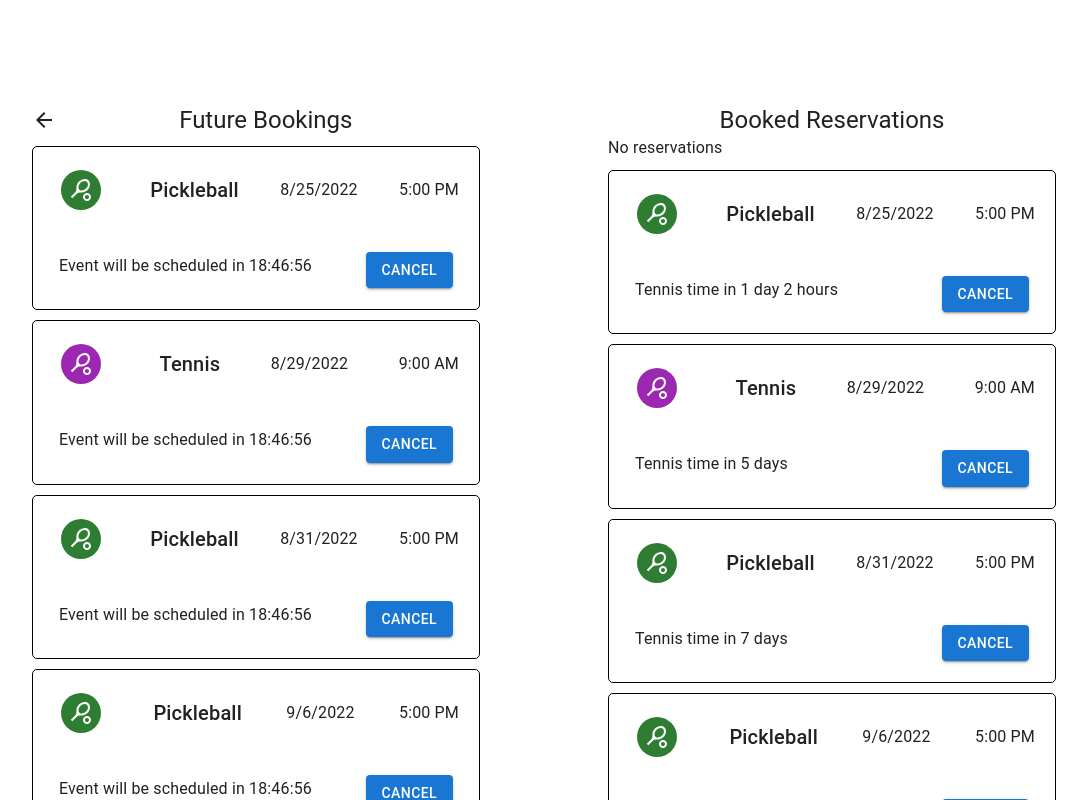
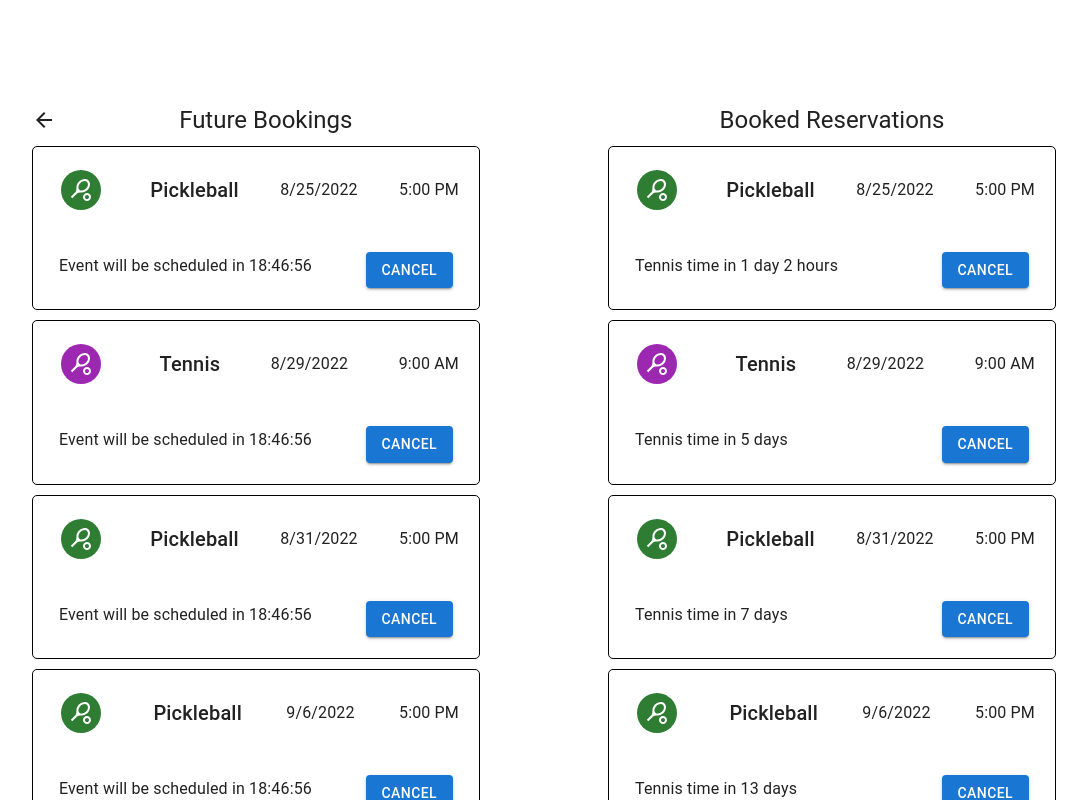
Before and after one commit to MarkAlperin/Personal-Website, a React (Create React App) app: page /tennis-time/reservations in a window 1280 px wide. Shown: the top 800 px of the page, without its empty margins (96-1183 px from the left). Built offline with nearby package versions, Linux system fonts and the light colour scheme.

Commit message:
fix no reservations display

```diff
--- a/src/apps/tennisTime/ResPage.js
+++ b/src/apps/tennisTime/ResPage.js
@@ -90,7 +90,7 @@ export default function ResPage() {
             </Typography>
             <StyledP>.</StyledP>
           </TitleContainer>
-          {!reservations.filter(res => res.isReserved && res.isAttempted).length && (
+          {!reservations.filter(res => res.isReserved).length && (
             <Typography variant="body1">No reservations</Typography>
           )}
           {Array.isArray(reservations) &&
```
